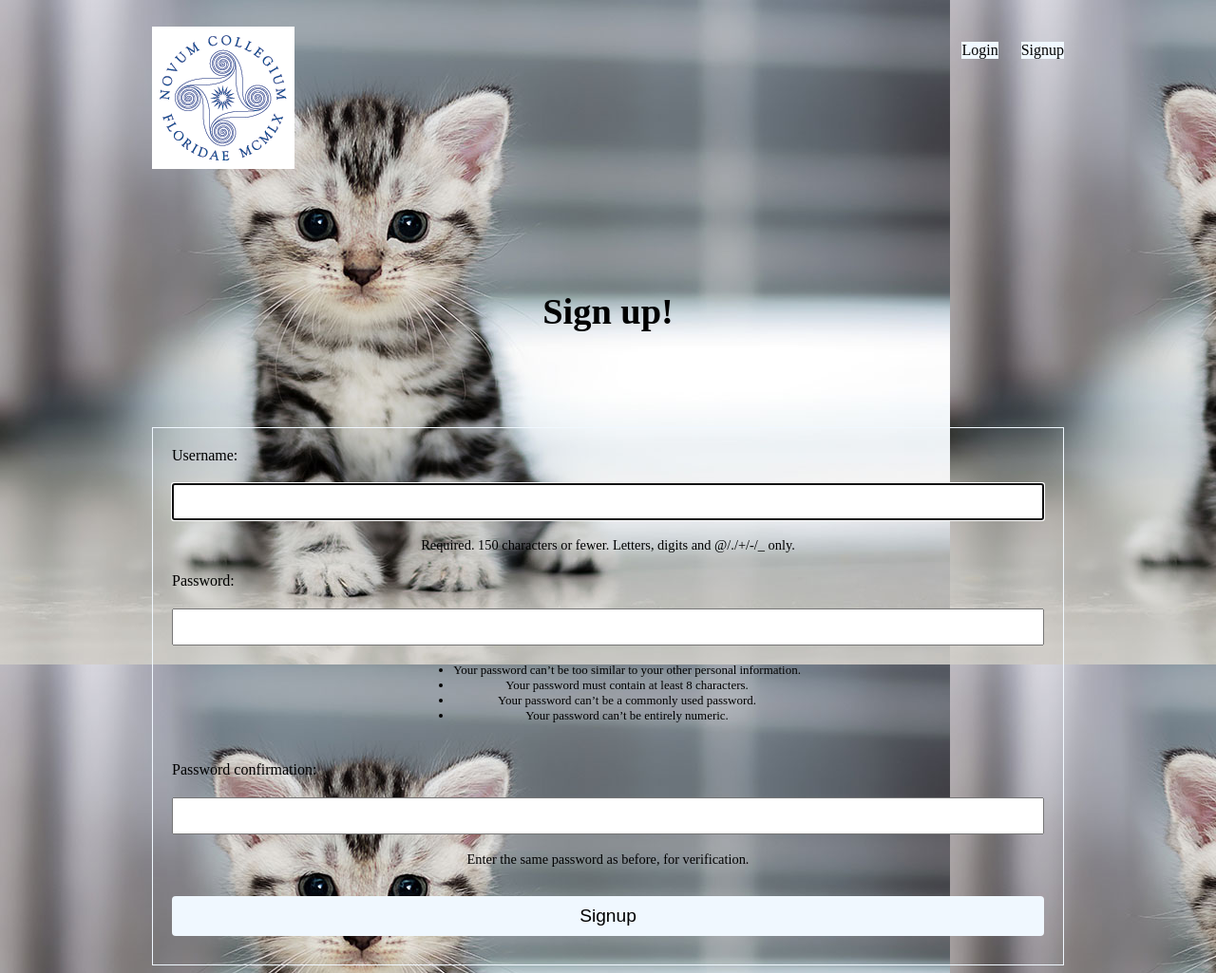
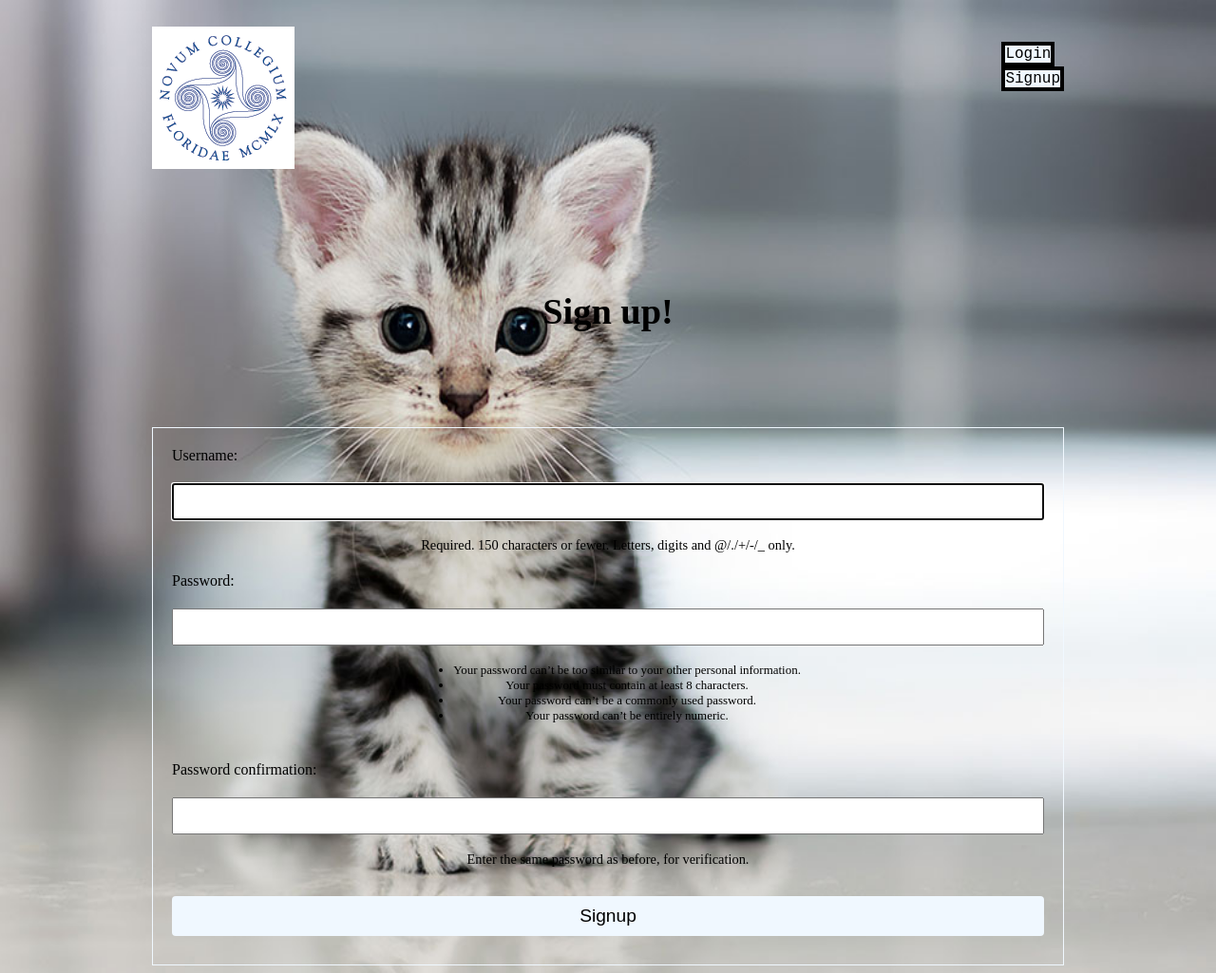
Before and after one commit to Paul-Domke/LongProject, a Django app: page /accounts/signup/ in a window 1280 px wide. Shown: the whole page at 95% size. Run offline with Django 3.2, Linux system fonts and the light colour scheme; parts of the project's set-up code (start-up, migrations or seed data) failed here and were passed over.

Commit message:
I forgot what this is, but I think it's just styling, my bad

```diff
--- a/djangosched/courses/models.py
+++ b/djangosched/courses/models.py
@@ -2,7 +2,7 @@
 from django.contrib.auth.models import User
 from courses.choices import *
 
-
+# possibly make more tables and use joins to make them save room and easier to access for the individual professor, room, ect. view
 # Create your models here.
 class Course(models.Model):
 	title = models.CharField(max_length = 100)
--- a/djangosched/static/styles.css
+++ b/djangosched/static/styles.css
@@ -1,12 +1,12 @@
 body{
 	background-color:#0f1d9b;
 	background-image: url(cats.jpg);
-	background-repeat-y:repeat;
+	background-repeat:round;
 	color:black;
 }
 
 body*{
-	font-family: Ubuntu;
+	font-family: "Courier New", Courier, monospace;
 }
 
 h1, h2, h3, h4, h5{
@@ -40,16 +40,16 @@
 	justify-self: end;
 }
 
-nav li{
+nav ul {
+  list-style-type: none;
+}
+
+nav li a{
 	background-color:aliceblue;
 	display: inline-block;
 	margin-left: 20px;
-}
-
-nav button{
 	font-family: "Courier New", Courier, monospace;
 	color:black;
-	background: none;
 	cursor: pointer;
 	border: 0;
 	font-size: 1em;
--- a/djangosched/templates/base_html.html
+++ b/djangosched/templates/base_html.html
@@ -14,18 +14,17 @@
 				<ul>
 					{% if user.is_authenticated %}
 					<li>
-						<form class="logout-link" action = "{% url 'accounts:logout' %}" method = "post">
+						<form>
+						<class = "logout" action= "{% url 'accounts:logout' %}" method = "post">
 							{% csrf_token %}
 							<button type="submit">Logout</button>
 						</form>
 					</li>
 					<li>
-						<form class = "course-list" action = "{% url 'courses:list' %}">
-							<button type = "submit">View Courses</button>
-						</form>
+						<a href = "{% url 'courses:list' %}">View Courses</a></li>
 					</li>
 					<li>
-						<form class = "home-page" action = "{% url 'home:home-page' %}">
+						<a href = "{% url 'home:home-page' %}">
 							<button type = "submit">Home</button>
 						</form>
 					</li>
```
